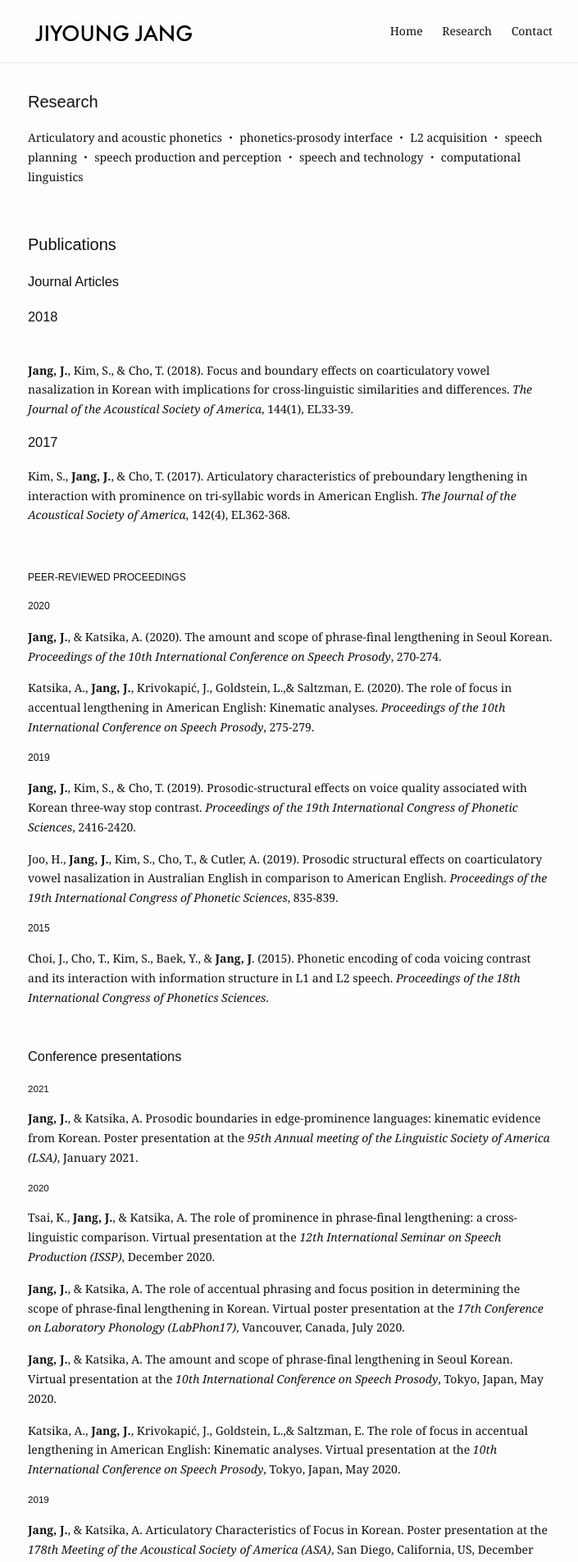
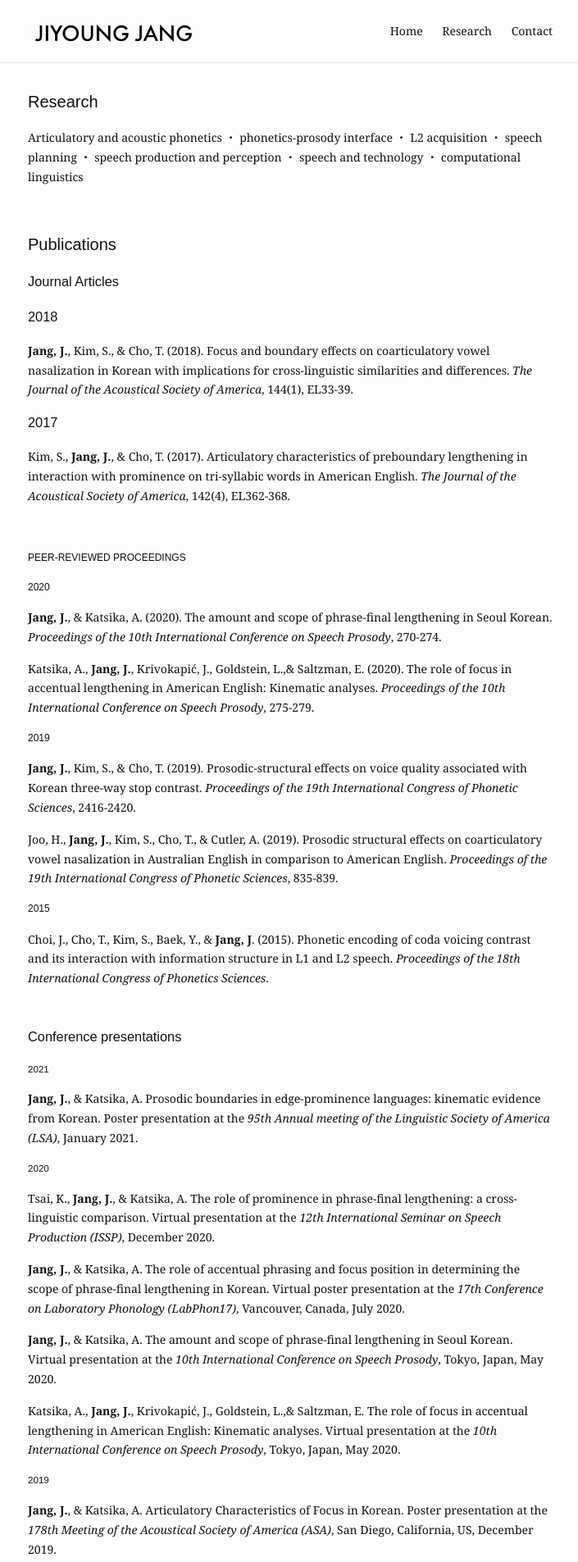
Before and after one commit to jiyoungj/jiyoungj.github.io, a Jekyll site: the page built from research.md, in a window 1280 px wide. Shown: the top 1905 px of the page at 82% size, without its empty margins (286-991 px from the left). Built offline with Jekyll 4.4.1, drawn with Linux system fonts in a browser that asks for light colours.

Commit message:
Update research.md

```diff
--- a/research.md
+++ b/research.md
@@ -13,7 +13,7 @@ Articulatory and acoustic phonetics ・ phonetics-prosody interface ・ L2 acqui
 
  <h3>Journal Articles</h3>
 
-  <h3>2018</h3><div class="smallspace"><br></div>
+  <h3>2018</h3>
    <b>Jang, J.</b>, Kim, S., & Cho, T. (2018). Focus and boundary effects on coarticulatory vowel nasalization in Korean with implications for cross-linguistic similarities and differences. <em>The Journal of the Acoustical Society of America</em>, 144(1), EL33-39.
 
   <h3>2017</h3>
```
